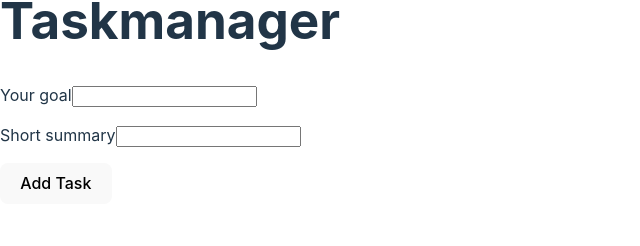
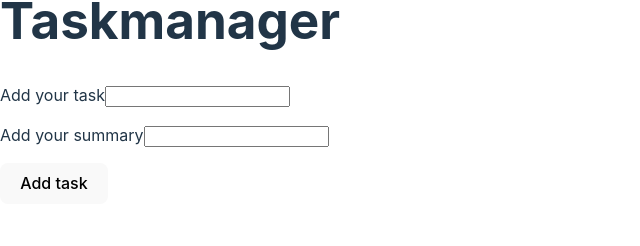
Before and after one commit to EvaneRex/taskmanager, a React (Vite) app: page / in a window 1280 px wide. Shown: the part 643-889 px from the top of the page, without its empty margins (0-640 px from the left). Built offline with nearby package versions, Linux system fonts and the light colour scheme.

Commit message:
docu for newtask, aria and reqired fields.

```diff
--- a/src/components/NewTask.tsx
+++ b/src/components/NewTask.tsx
@@ -1,5 +1,8 @@
 /**
- * This is the NewTask component
+ * This is the NewTask component. This enables users to add a new task by providing a title and a discription(summary).
+ *
+ * @param {NewTaskProps} props - The props for the component
+ * @param {Function} onAddTask - The function that handles adding a new task.
  */
 import { useRef, type FormEvent } from "react";
 
@@ -25,16 +28,18 @@ export default function NewTask({ onAddTask }: NewTaskProps) {
   return (
     <form onSubmit={handleSubmit}>
       <p>
-        <label htmlFor="task">Your goal</label>
-        <input type="text" id="task" ref={task} />
+        <label htmlFor="task">Add your task</label>
+        <input type="text" id="task" ref={task} required />
       </p>
 
       <p>
-        <label htmlFor="summary">Short summary</label>
-        <input type="text" id="summary" ref={summary} />
+        <label htmlFor="summary">Add your summary</label>
+        <input type="text" id="summary" ref={summary} required />
       </p>
       <p>
-        <button>Add Task</button>
+        <button type="submit" aria-label="Add task">
+          Add task
+        </button>
       </p>
     </form>
   );
```
